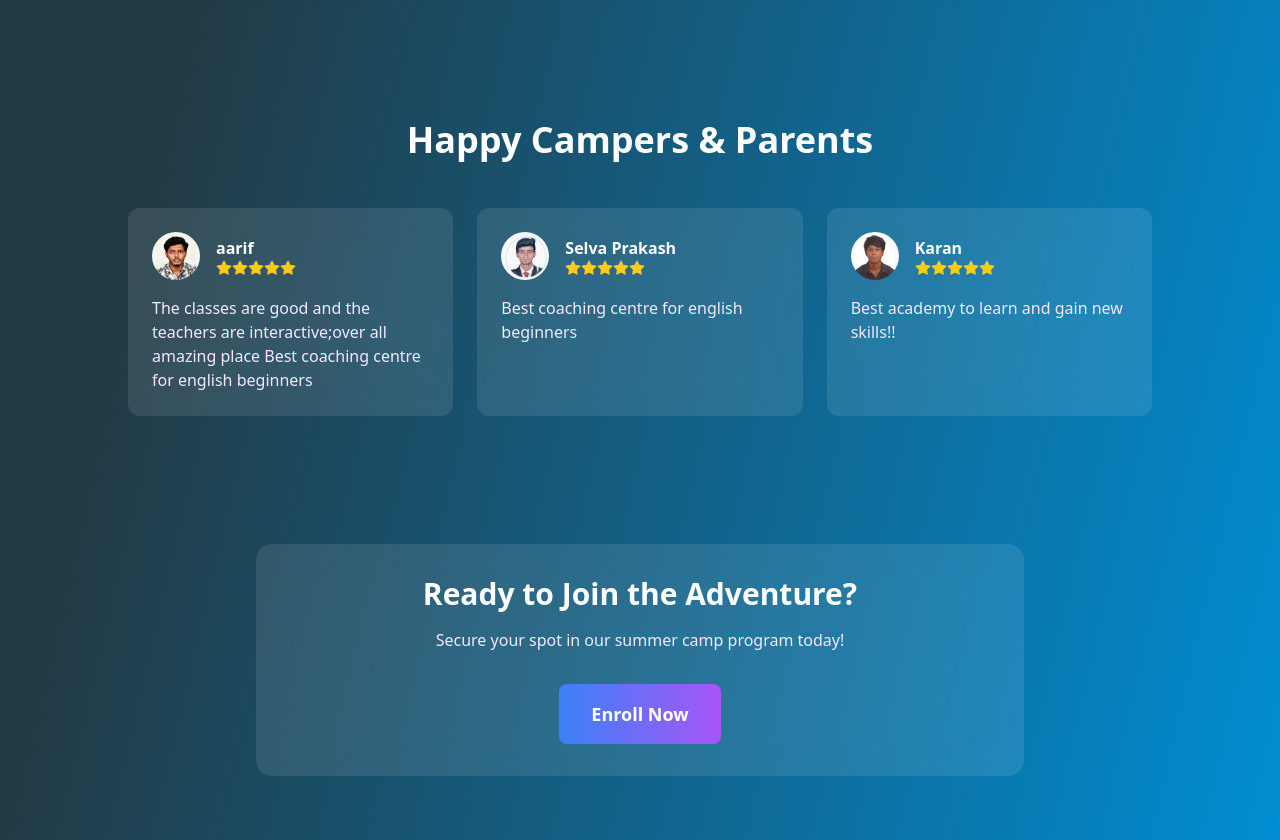
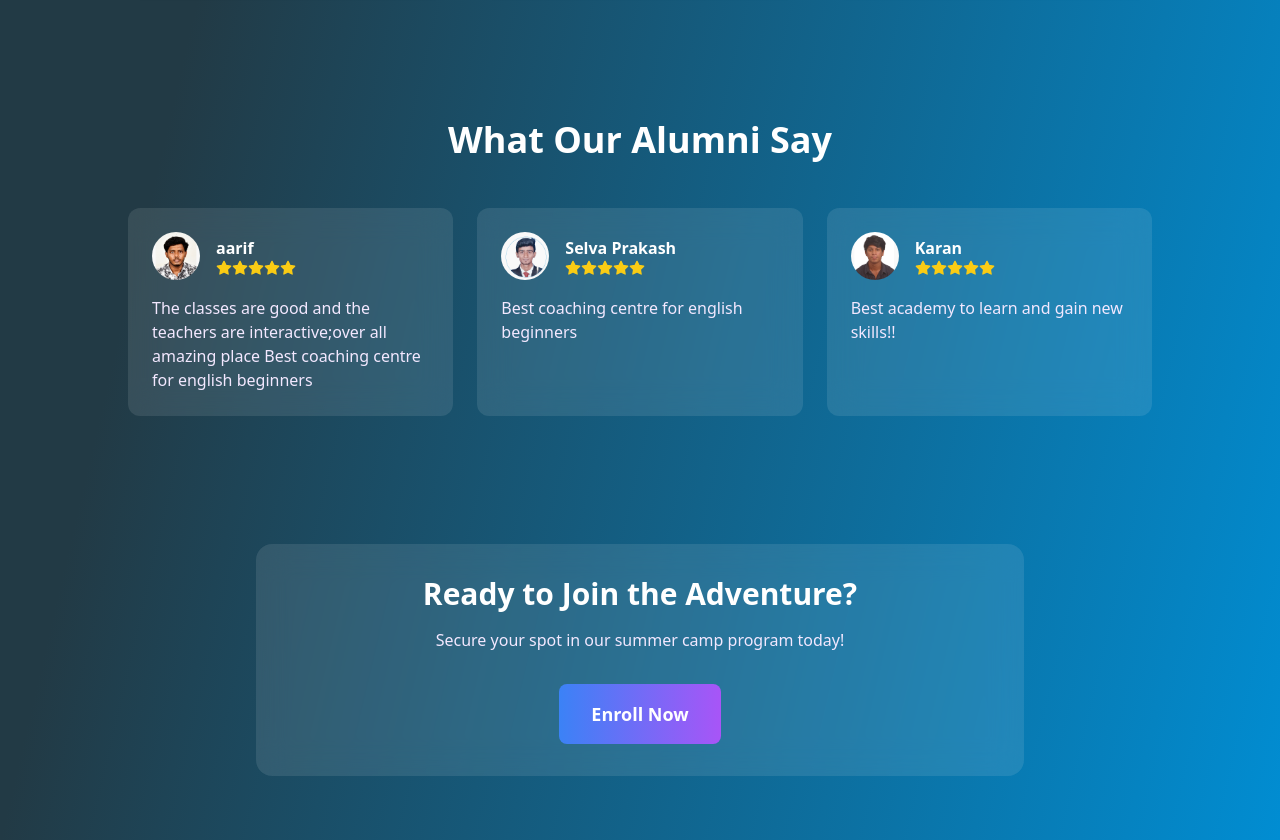
Before and after one commit to Janakiraman1021/McSumCamp, a React (Vite) app: page / in a window 1280 px wide. Shown: the part 4620-5460 px from the top of the page. Built offline with nearby package versions, Linux system fonts and the light colour scheme.

Commit message:
docs(App.tsx): update testimonial section heading for clarity
The heading "Happy Campers & Parents" was changed to "What Our Alumni Say" to better reflect the content and improve clarity for users.

```diff
--- a/src/App.tsx
+++ b/src/App.tsx
@@ -366,7 +366,7 @@ function App() {
       {/* Testimonials */}
       <section className="container mx-auto px-4 py-16">
         <h2 className="text-4xl font-bold text-center text-white mb-12 animate-on-scroll">
-          Happy Campers & Parents
+          What Our Alumni Say
         </h2>
         <div className="grid grid-cols-1 md:grid-cols-2 lg:grid-cols-3 gap-6 max-w-5xl mx-auto">
           <TestimonialCard
```
